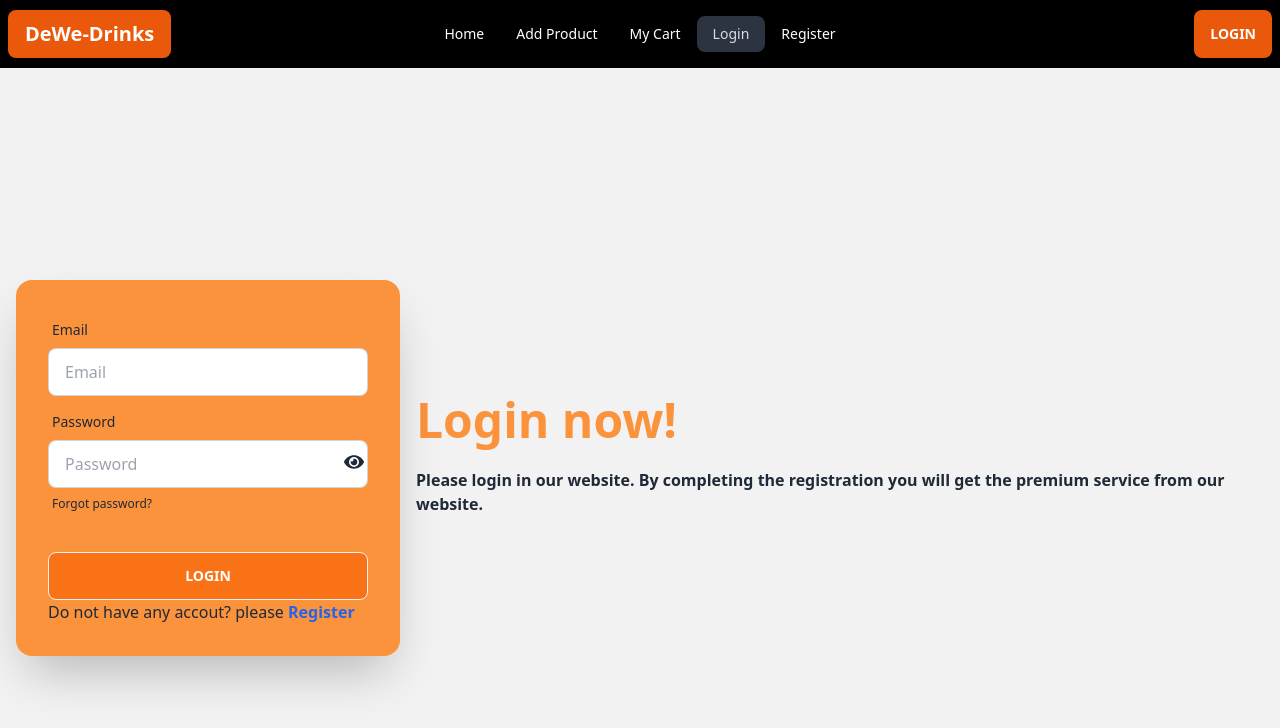
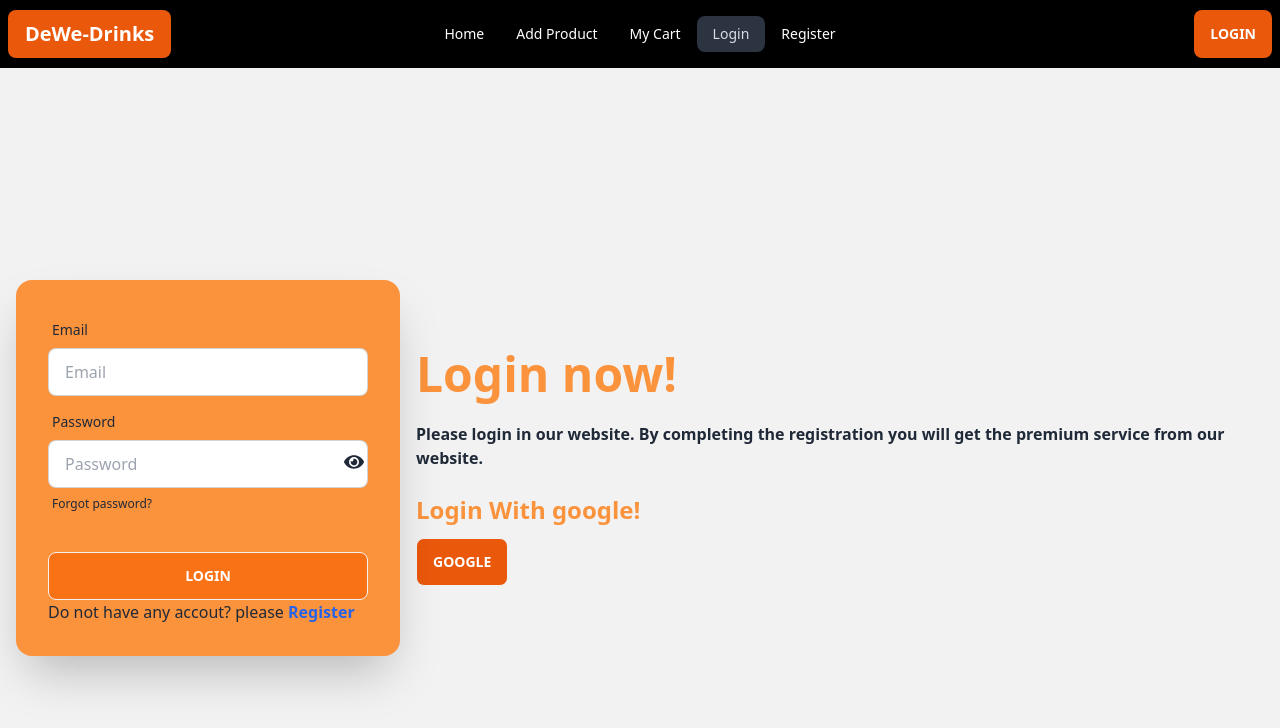
Before and after one commit to AbdulWahidKhan315/dewy-drinks-clientSide, a React (Vite) app: page /login in a window 1280 px wide. Shown: the top 728 px of the page. Built offline with nearby package versions, Linux system fonts and the light colour scheme; no server answers.

Commit message:
added an extra signin option that is google signin

```diff
--- /dev/null
+++ b/src/Routes/PrivateRoutes.jsx
@@ -0,0 +1,19 @@
+import { useContext } from "react";
+import { AuthContext } from "../providers/AuthProvider";
+import { Navigate, useLocation } from "react-router-dom";
+
+const PrivateRoutes = ({children}) => {
+    const {user,loading} = useContext(AuthContext);
+    const location = useLocation();
+
+    if(loading){
+        return <span className="loading loading-spinner text-secondary"></span>
+    }
+
+    if(user){
+        return children;
+    }
+    return <Navigate state={location.pathname} to="/login"></Navigate>
+};
+
+export default PrivateRoutes;
--- a/src/pages/Login/Login.jsx
+++ b/src/pages/Login/Login.jsx
@@ -5,9 +5,31 @@ import { AuthContext } from "../../providers/AuthProvider";
 import Swal from "sweetalert2";
 
 const Login = () => {
-    const { signIn } = useContext(AuthContext);
+    const { signIn, signInWithGoogle } = useContext(AuthContext);
     const [showPassword, setShowPassword] = useState(false);
     const navigate = useNavigate();
+
+
+    const googleLogin = () => {
+        signInWithGoogle()
+            .then(() => {
+                Swal.fire({
+                    title: 'Success!',
+                    text: 'Login Successfully',
+                    icon: 'success',
+                    confirmButtonText: 'Ok'
+                })
+                navigate(location?.state ? location.state : '/')
+            })
+            .catch(error => {
+                Swal.fire({
+                    title: 'Error!',
+                    text: `${error.message}`,
+                    icon: 'error',
+                    confirmButtonText: 'Cancel'
+                })
+            })
+    }
 
     const handleLogin = (e) => {
         e.preventDefault();
@@ -42,6 +64,8 @@ const Login = () => {
                             <div className="text-center lg:text-left">
                                 <h1 className="text-5xl font-bold text-orange-400">Login now!</h1>
                                 <p className="py-6 font-semibold">Please login in our website. By completing the registration you will get the premium service from our website.</p>
+                                <p className="text-2xl font-bold mb-3 text-orange-400">Login With google!</p>
+                                <button onClick={googleLogin} className="btn bg-orange-600 text-white">Google</button>
                             </div>
                             <div className="card flex-shrink-0 w-full max-w-sm shadow-2xl bg-orange-400">
                                 <form className="card-body" onSubmit={handleLogin}>
--- a/src/providers/AuthProvider.jsx
+++ b/src/providers/AuthProvider.jsx
@@ -1,8 +1,12 @@
-import { createUserWithEmailAndPassword, getAuth, onAuthStateChanged, signInWithEmailAndPassword, signOut } from "firebase/auth";
+import { GoogleAuthProvider, createUserWithEmailAndPassword, getAuth, onAuthStateChanged, signInWithEmailAndPassword, signInWithPopup, signOut } from "firebase/auth";
 import app from "../firebase/firebase.config";
 import { createContext, useEffect, useState } from "react";
 import Swal from "sweetalert2";
+
+
+
 const auth = getAuth(app);
+const googleProvider = new GoogleAuthProvider();
 export const AuthContext = createContext(null);
 
 const AuthProvider = ({ children }) => {
@@ -29,6 +33,10 @@ const AuthProvider = ({ children }) => {
         return signInWithEmailAndPassword(auth, email, password);
     }
 
+    const signInWithGoogle = () => {
+        return signInWithPopup(auth, googleProvider);
+    }
+
 
     useEffect(() => {
         const unsubscribe = onAuthStateChanged(auth, (currentUser) => {
@@ -51,7 +59,8 @@ const AuthProvider = ({ children }) => {
         loading,
         createUserInFirebase,
         logOut,
-        signIn
+        signIn,
+        signInWithGoogle
     }
     return (
         <AuthContext.Provider value={authInfo}>
```
